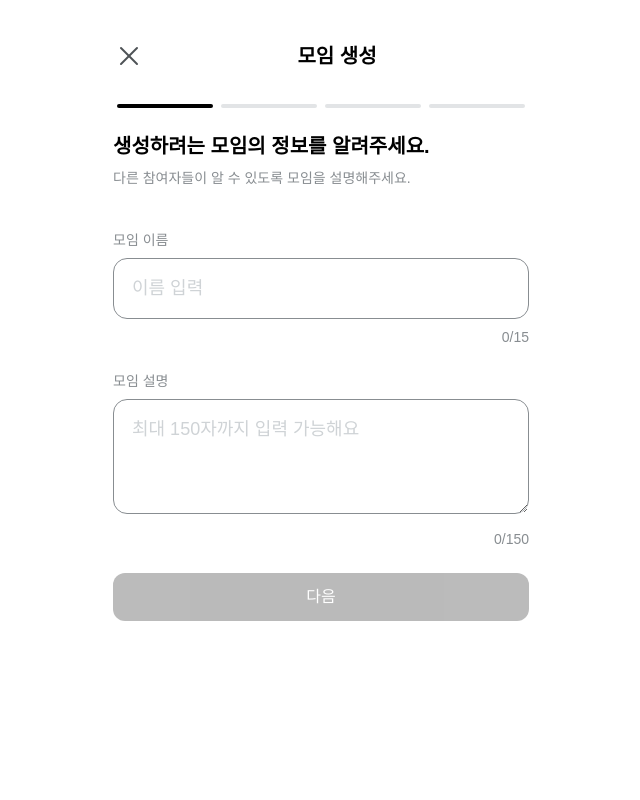
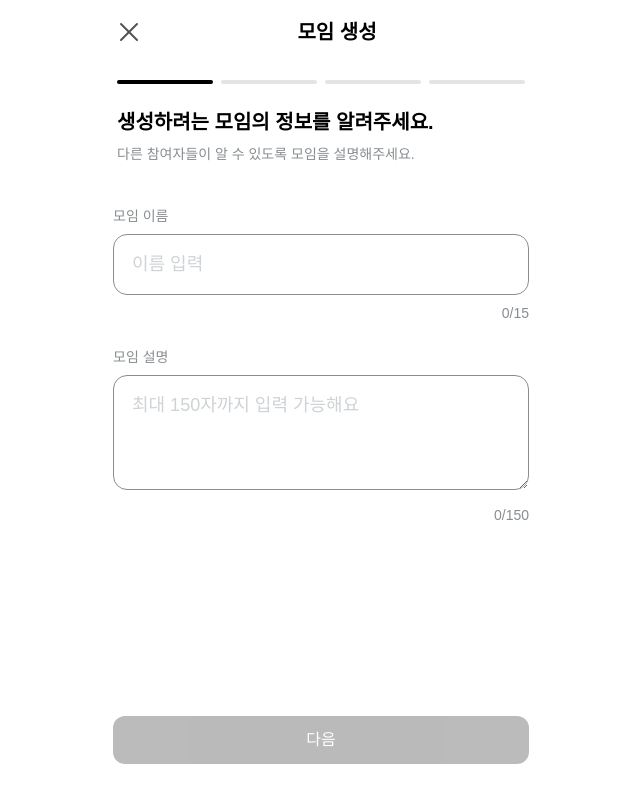
Before and after one commit to dnd-side-project/dnd-11th-6-frontend, a Next.js app: page /create-meeting in a window 1280 px wide. Shown: the whole page, without its empty margins (319-959 px from the left). Built offline with nearby package versions, Linux system fonts and the light colour scheme; a web font is replaced by a local one.

Commit message:
feat : bug 수정 및 코드 리팩토링

```diff
--- a/src/app/create-meeting/_components/MeetingDate.tsx
+++ b/src/app/create-meeting/_components/MeetingDate.tsx
@@ -44,7 +44,7 @@ function MeetingDate() {
         control={control}
         min={dayjs().format('YYYY-MM-DDTHH:mm')}
         max={maxEndDate}
-        label="모집 종료"
+        label="모집 종료(링크 유효 기간)"
         error={errors.endDate?.message}
       />
       <div className="flex bg-gray-50 py-3 px-4 rounded">
@@ -60,9 +60,6 @@ function MeetingDate() {
           <p>모임에 맞게 종료일을 선택해주세요.</p>
         </div>
       </div>
-      <span className="bg-gray-50 text-sm font-semibold my-3 p-[10px] rounded text-center text-gray-700">
-        {`링크는 ${getValues('endDate') ? dayjs(getValues('endDate').toString()).format('YYYY-MM-DD') : '모집 종료 설정 시간'} 까지 유효합니다.`}
-      </span>
     </MeetingLayout>
   )
 }
--- a/src/app/create-meeting/_components/MeetingLayout.tsx
+++ b/src/app/create-meeting/_components/MeetingLayout.tsx
@@ -1,6 +1,9 @@
 import React, { ReactNode } from 'react'
+import dayjs from 'dayjs'
 import { Button } from '@/components/Button'
+import ProgressBar from '@/components/ProgressBar'
 import useMeetStore from '@/stores/useMeetStore'
+import useMeetingForm from '../_hooks/useMeetingForm'
 
 interface MeetingLayoutProps {
   title: string
@@ -19,20 +22,22 @@ const MeetingLayout = ({
   isValid,
   showBackButton = true,
 }: MeetingLayoutProps) => {
-  const { setStep } = useMeetStore()
+  const { step, setStep } = useMeetStore()
 
   return (
-    <div className="flex flex-col h-full">
-      <div className="mb-[42px]">
+    <div className="flex flex-col h-screen">
+      {step !== 5 && <ProgressBar currentStep={step} totalSteps={4} />}
+      <div className="mb-[42px] px-1">
         <h2 className="text-xl font-bold mb-2">{title}</h2>
         <p className="text-sm text-gray-600">{description}</p>
       </div>
-      <form onSubmit={onSubmit} className="flex-grow flex flex-col">
+      <form onSubmit={onSubmit} className="flex flex-col flex-grow">
         <div className="flex-grow">{children}</div>
-        <div className="flex gap-2 mt-auto">
+
+        <div className="flex mb-5 mt-auto">
           {showBackButton && (
             <Button
-              className="text-gray-700"
+              className="text-gray-700 mr-2 w-28"
               onClick={() => setStep((prev) => prev - 1)}
               type="button"
               variant="light"
--- a/src/app/create-meeting/_components/MeetingPassword.tsx
+++ b/src/app/create-meeting/_components/MeetingPassword.tsx
@@ -31,7 +31,7 @@ function MeetingPassword() {
     <button
       type="button"
       key={`keypad-${number}`}
-      className="w-20 h-20 rounded-full flex items-center justify-center text-2xl font-semibold focus:outline-none"
+      className="w-20 h-[80px] rounded-full flex items-center justify-center text-2xl font-semibold focus:outline-none"
       onClick={() => typeof number === 'number' && handleNumberClick(number)}
     >
       {number}
@@ -45,7 +45,7 @@ function MeetingPassword() {
       onSubmit={handleSubmit(onSubmit)}
       isValid={isValid}
     >
-      <div className="flex justify-between mb-10">
+      <div className="flex justify-between px-1 mb-10">
         <Controller
           name="password"
           control={control}
@@ -72,7 +72,7 @@ function MeetingPassword() {
         <button
           key="delete-button"
           type="button"
-          className="w-20 h-20 rounded-full flex items-center justify-center text-[28px] font-semibold focus:outline-none"
+          className="w-20 h-[80px] rounded-full flex items-center justify-center text-[28px] font-semibold focus:outline-none"
           onClick={handleDelete}
         >
           <Image
--- a/src/app/create-meeting/_components/Page.tsx
+++ b/src/app/create-meeting/_components/Page.tsx
@@ -3,7 +3,6 @@
 import React from 'react'
 import Image from 'next/image'
 import Link from 'next/link'
-import ProgressBar from '@/components/ProgressBar'
 import useMeetStore from '@/stores/useMeetStore'
 import useMeetingForm from '../_hooks/useMeetingForm'
 import MeetingDate from './MeetingDate'
@@ -14,7 +13,7 @@ import MeetingTheme from './MeetingTheme'
 
 function CreateMeetingPage() {
   const { step, resetForm } = useMeetStore()
-  const { isLoading } = useMeetingForm()
+  const { isLoading, isError } = useMeetingForm()
 
   const renderStep = () => {
     switch (step) {
@@ -33,60 +32,35 @@ function CreateMeetingPage() {
     }
   }
 
+  if (isError) {
+    return <div>Error...</div>
+  }
+
+  if (isLoading) {
+    return <div>Loading...</div>
+  }
+
   return (
-    <div className="flex flex-col my-10 max-h-screen">
-      <div className="px-4">
-        {!isLoading && (
+    <div className="flex flex-col max-h-screen w-full p-4">
       <div
-            className={`${step !== 5 ? 'items-center' : ''} flex  justify-between mb-6`}
+        className={`${step !== 5 && 'items-center'} flex  justify-between mb-6`}
       >
         <button className="p-1">
           <Link href="/" onClick={() => resetForm()}>
-                <Image
-                  src="/icons/close.svg"
-                  width={24}
-                  height={24}
-                  alt="close"
-                />
+            <Image src="/icons/close.svg" width={24} height={24} alt="close" />
           </Link>
         </button>
         {step !== 5 ? (
-              <h1 className="text-xl font-bold flex-grow text-center">
-                {step !== 5 && '모임 생성'}
-              </h1>
+          <h1 className="text-xl font-bold flex-grow text-center">모임 생성</h1>
         ) : (
           <button className="p-1">
             <Link href="/" onClick={() => resetForm()}>
-                  <Image
-                    src="/icons/home.svg"
-                    width={24}
-                    height={24}
-                    alt="home"
-                  />
+              <Image src="/icons/home.svg" width={24} height={24} alt="home" />
             </Link>
           </button>
         )}
       </div>
-        )}
-
-        {step !== 5 && !isLoading ? (
-          <ProgressBar currentStep={step} totalSteps={4} />
-        ) : null}
-
-        {isLoading ? (
-          <div className="flex flex-col items-center justify-center h-full">
-            <Image
-              src="/icons/createLoading.svg"
-              width={48}
-              height={48}
-              alt="loading"
-            />
-            <p className="mt-4 text-lg">모임을 생성하고 있습니다...</p>
-          </div>
-        ) : (
-          <>{renderStep()}</>
-        )}
-      </div>
+      {renderStep()}
     </div>
   )
 }
```
Lines whose indentation alone changed are shown as unchanged.
